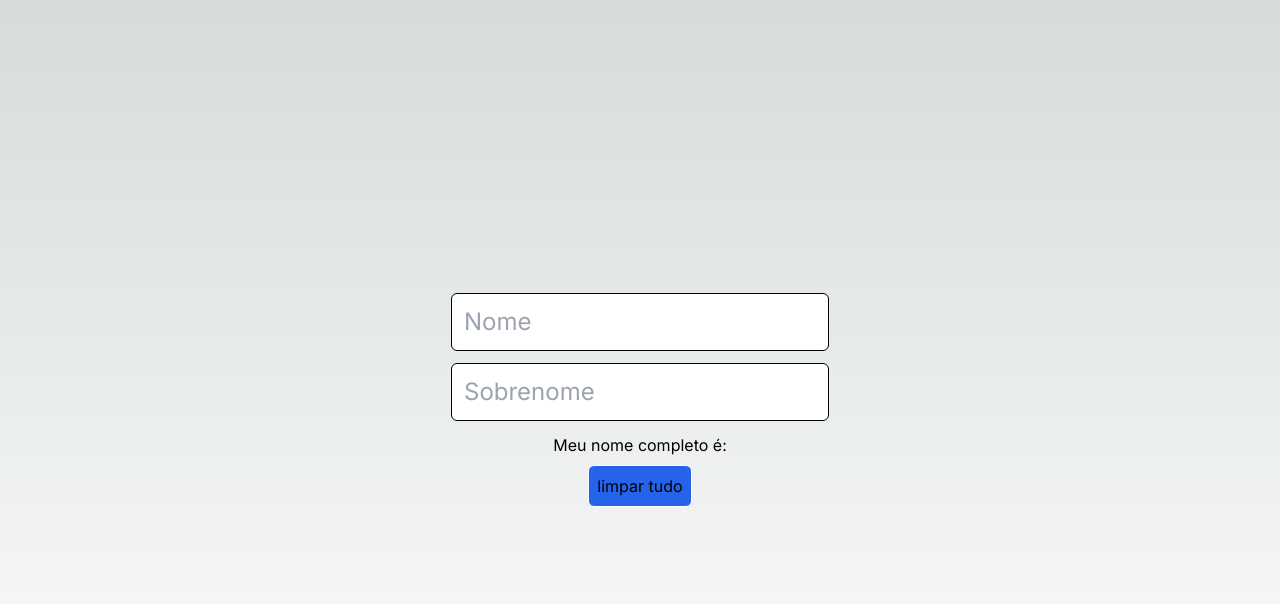
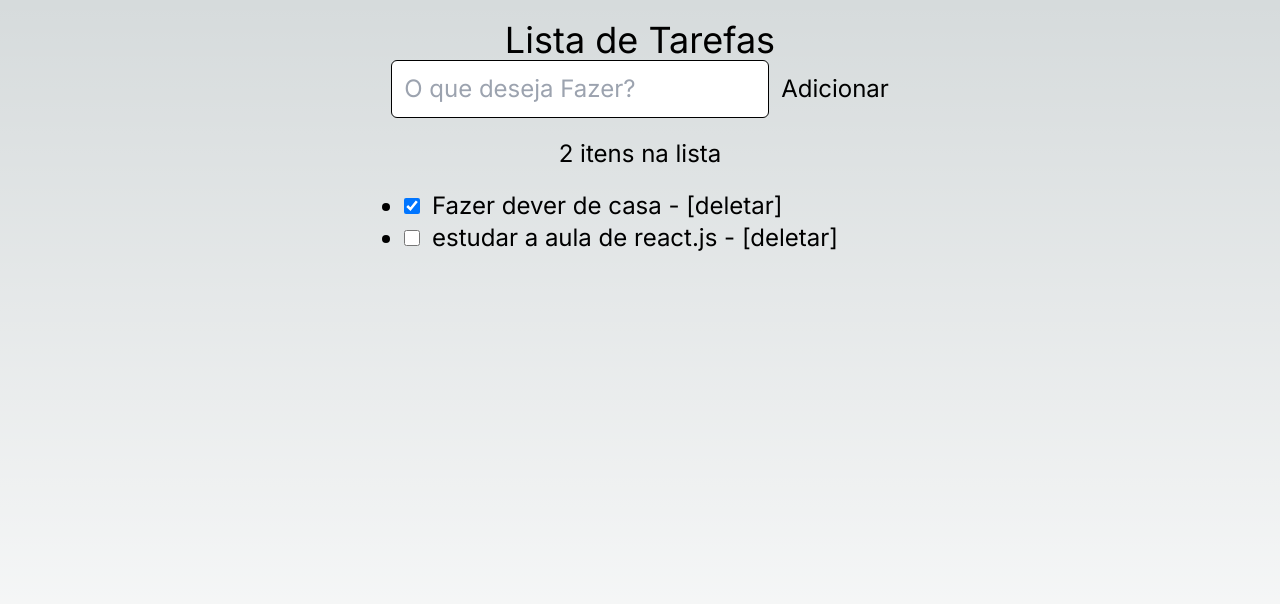
Before and after one commit to fernandoromeroalves/ReactJS, a Next.js app in the folder iniciando-um-projeto-com-next/react-primeiro-projeto/: page / in a window 1280 px wide. Shown: the top 604 px of the page. Built offline with nearby package versions, Linux system fonts and the light colour scheme.

Commit message:
arrays em states

```diff
--- a/iniciando-um-projeto-com-next/react-primeiro-projeto/src/app/page.tsx
+++ b/iniciando-um-projeto-com-next/react-primeiro-projeto/src/app/page.tsx
@@ -4,31 +4,54 @@
 
 import { useState } from "react";
 import{Person2} from "@/types/Person2";
+import { TodoItem } from "@/types/TodoItem";
 
 const Page = () =>{
-  const [fullName, setFullName] = useState<Person2>({name:'',lastName: ''});
+  const [itemInput, setItemInput] = useState('')
+  const [list, setList] = useState<TodoItem[]>([
+    {label: 'Fazer dever de casa', checked: true},
+    {label: 'estudar a aula de react.js', checked:false}
+  ]);
 
-  const handleClearButton = () => {
-    setFullName({name:'',lastName: ''});
+  const handAddButton = () => {
+    if(itemInput.trim() === '') return;
+    setList([...list,{label: itemInput, checked: false}]);
+    setItemInput('')
   }
 
+  const deleteItem = (index:number) => {
+   setList(list.filter((item,key) => key !== index))
+  }
+
+  const toggleItem = (index:number) => {
+    let newList = [...list];
+    newList[index].checked = !newList[index].checked;
+
+    setList(newList);
+  }
 
   return (
-    <div className="container w-screen h-screen  flex-col flex justify-center items-center">
-      <input type="text"
-      placeholder="Nome"
-      className="border border-black p-3 text-2xl text-black rounded-md mb-3"
-      value={fullName.name}
-      onChange={e => setFullName({...fullName, name: e.target.value})}/>
-      <input type="text"
-      placeholder="Sobrenome"
-      className="border border-black p-3 text-2xl text-black rounded-md mb-3"
-      value={fullName.lastName}
-      onChange={e => setFullName({...fullName,lastName: e.target.value})}/>
-      <p>Meu nome completo é:</p>
-      <p>{fullName.name} {fullName.lastName}</p>
+    <div className="w-screen h-screen flex flex-col items-center text-2xl">
+      <h1 className="text-4xl mt-5">Lista de Tarefas</h1>
 
-      <button onClick={handleClearButton} className="border border-white bg-blue-600 p-2 rounded-md mt-2">limpar tudo</button>
+      <div>
+        <input type="text"
+        placeholder="O que deseja Fazer?"
+        className="flex-1 border border-black p-3 text-2xl text-black rounded-md mr-3"
+        value={itemInput}
+        onChange={e => setItemInput(e.target.value)} />
+        <button onClick={handAddButton}>Adicionar</button>
+      </div>
+      <p className="my-5">{list.length} itens na lista</p>
+
+      <ul className="w-full max-w-lg list-disc pl-5">
+        {list.map((item, index) => (
+          <li key={index}>
+            <input onClick={() => toggleItem(index)} type="checkbox" checked={item.checked} className="w-4 h-4 mr-3"/>
+            {item.label} - <button onClick={() => deleteItem(index)} className="hover:underline">[deletar]</button></li>
+        ))}
+      </ul>
+
   </div>
   )
 }
--- /dev/null
+++ b/iniciando-um-projeto-com-next/react-primeiro-projeto/src/types/TodoItem.ts
@@ -0,0 +1,6 @@
+
+
+export type TodoItem = {
+    label: string;
+    checked: boolean;
+}
```
